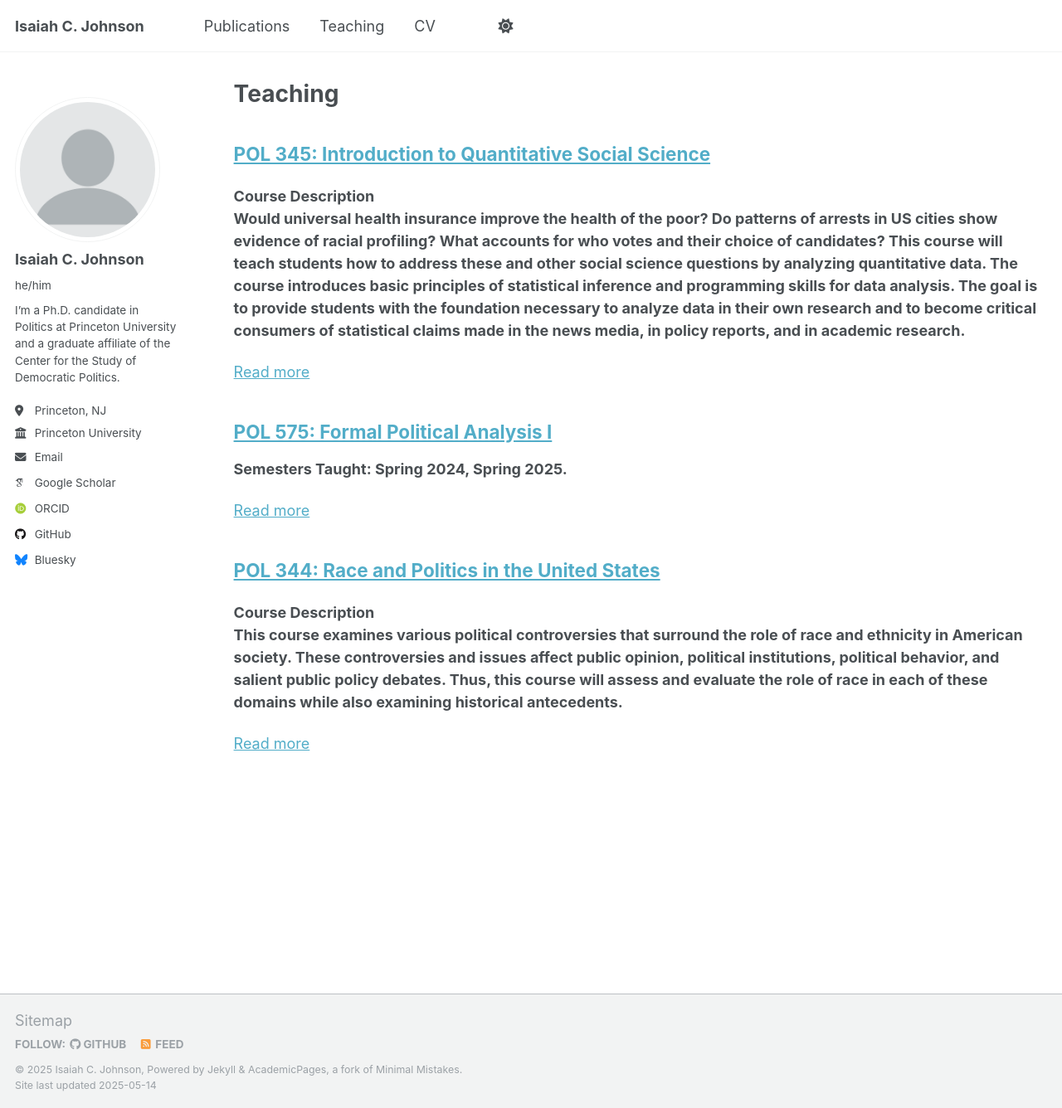
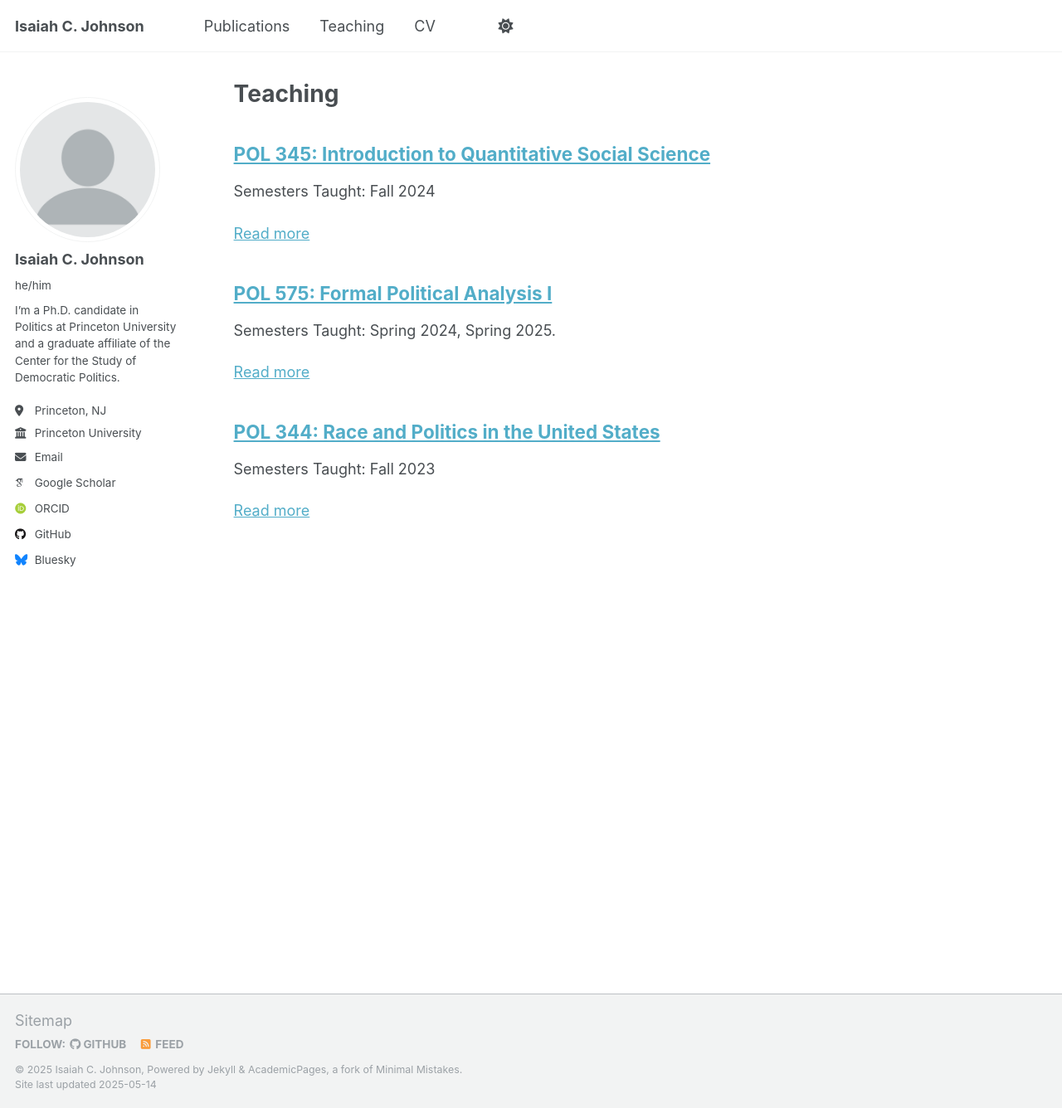
Before and after one commit to isaiahcjohnson/IsaiahCJohnson.github.io, a Jekyll site: the page built from _pages/teaching.html, in a window 1280 px wide and 1336 px high. Shown: the whole window at 83% size. Built offline with Jekyll 4.4.1, drawn with Linux system fonts in a browser that asks for light colours; some web fonts are replaced.

Commit message:
modified:   _pages/teaching.html 	modified:   _teaching/2023-fall-pol344.md 	modified:   _teaching/2024-fall-pol345.md

```diff
--- a/_pages/teaching.html
+++ b/_pages/teaching.html
@@ -10,7 +10,7 @@ author_profile: true
 {% for post in site.teaching reversed %}
   <div class="teaching-entry" style="margin-bottom: 2em;">
     <h2><a href="{{ post.url | relative_url }}">{{ post.title }}</a></h2>
-    <p><strong>{{ post.excerpt }}</strong></p>
+    <p>{{ post.excerpt }}</p>
     <p><a href="{{ post.url | relative_url }}">Read more</a></p>
   </div>
 {% endfor %}
--- a/_teaching/2023-fall-pol344.md
+++ b/_teaching/2023-fall-pol344.md
@@ -6,6 +6,7 @@ permalink: /teaching/2023-fall-pol344
 venue: "Princeton University, Department of Politics"
 date: 2023-09-01
 location: "Princeton, NJ"
+excerpt: "Semesters Taught: Fall 2023"
 ---
 
 **Course Description**
--- a/_teaching/2024-fall-pol345.md
+++ b/_teaching/2024-fall-pol345.md
@@ -6,6 +6,7 @@ permalink: /teaching/2024-fall-pol345
 venue: "Princeton University, Department of Politics"
 date: 2024-09-01
 location: "Princeton, NJ"
+excerpt: "Semesters Taught: Fall 2024"
 ---
 
 **Course Description**
```
